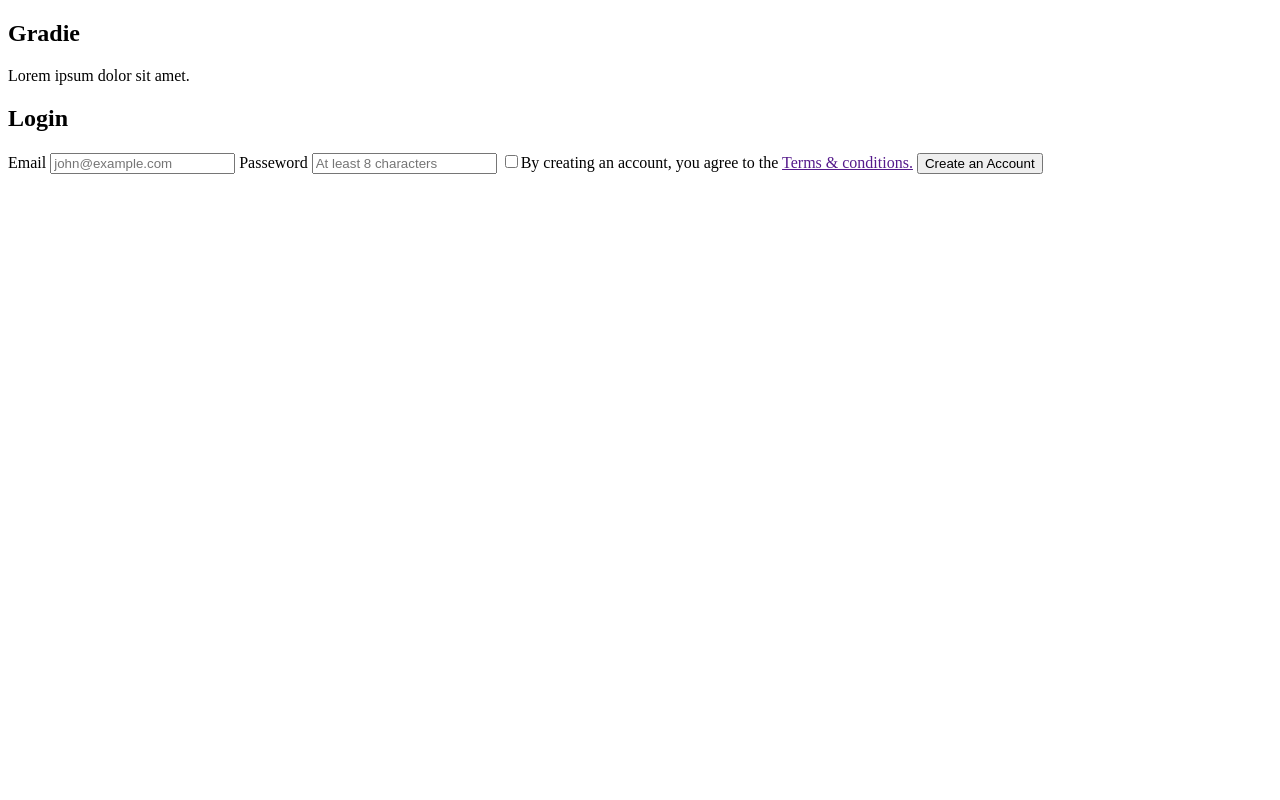
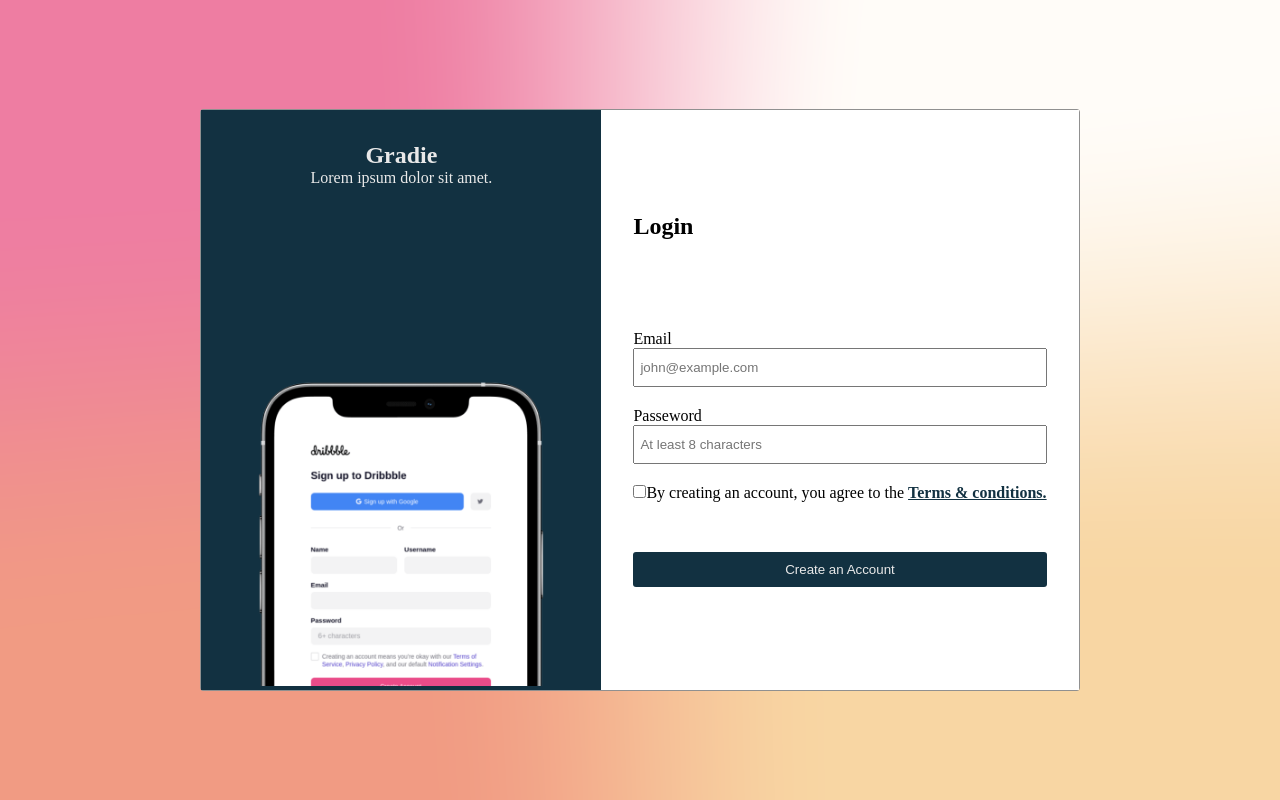
Before and after one commit to abidfz/signUpTemplate, a plain HTML site: page index.html in a window 1280 px wide. Drawn offline with Linux system fonts and the light colour scheme.

Commit message:
add style

```diff
--- a/index.html
+++ b/index.html
@@ -3,26 +3,35 @@
 <head>
     <meta charset="UTF-8">
     <meta name="viewport" content="width=device-width, initial-scale=1.0">
+    <link rel="stylesheet" href="style.css">
     <title>Sign up</title>
 </head>
 <body>
     <div class="container">
         <section class="card">
-            <div class="carde__img">
+            <div class="card__img">
                 <div class="card__img_title">
                     <h1>Gradie</h1>
                     <p>Lorem ipsum dolor sit amet.</p>
                 </div>
+          <div class="card__img_pic"><img src="assets/iPhone Mockup.png" alt=""></div>
+
             </div>
             <div class="card__form">
                 <h2>Login</h2>
                 <form action="">
-                    <label for="email">Email</label>
-                    <input type="text" id="email" placeholder="john@example.com">
-                    <label for="mtp">Passeword</label>
+                    <div class="form-groupe">
+                        <div><label for="email">Email</label></div>
+                        <input type="text" id="email" placeholder="john@example.com">
+                    </div>
+                    <div class="form-groupe">
+                        <div><label for="mtp">Passeword</label></div>
                     <input type="password" id="mtp" placeholder="At least 8 characters">
-                    <input type="checkbox" name="" id=""><span>By creating an account, you agree to the <a href="">Terms & conditions.</a></span>
-                    <input type="button" value="Create an Account">
+                    </div>
+                    <div>
+                        <input type="checkbox" name="" id=""><span>By creating an account, you agree to the <a href="">Terms & conditions.</a></span>
+                    </div>
+                   <div class="button"><input type="submit" value="Create an Account"></div>
                 </form>
             </div>
         </section>
--- a/style.css
+++ b/style.css
@@ -0,0 +1,87 @@
+:root{
+    --color-primary:rgb(18,49,65);
+    --color-secondary: rgb(233, 233, 233);
+    --color-tertiary:rgb(144, 144, 144);
+}
+
+*{
+    margin: 0;
+    padding: 0;
+    box-sizing: border-box;
+}
+a{
+    font-weight: bold;
+    color: var(--color-primary);
+}
+h1,h2{
+   /* margin: 20px 0; */
+}
+.container{
+    min-height: 100vh;
+    width: 100vw;
+    background: url('assets/Background.png') no-repeat center ;
+    background-size: cover;
+    z-index: -4;
+    display: flex;
+    justify-content: center;
+    align-items: center;
+}
+.card{
+    border: 1px solid var(--color-tertiary);
+    z-index: 5;
+    border-radius: 3px;
+    max-width: 900px;
+}
+.card__img_title{
+    padding-top: 2rem;
+}
+.card__img{
+    background-color: var(--color-primary);
+    color: var(--color-secondary);
+    text-align: center;
+}
+
+.card__img_pic img{
+    max-width: 400px;
+}
+.card__form{
+    background-color: white;
+    padding: 2rem 2rem;
+    display: flex;
+    flex-direction: column;
+    justify-content: space-evenly;
+}
+.form-groupe{
+    margin: 20px 0;
+}
+.form-groupe input{
+padding: 10px 5px;
+width: 100%;
+}
+.button input{
+    background-color: var(--color-primary);
+    color: var(--color-secondary);
+    margin-top: 50px;
+    padding: 10px 5px;
+    width: 100%;
+    border-radius: 3px;
+    border: none;
+
+}
+/* *********** */
+@media (max-width : 649px){
+
+}
+/* *********** */
+@media (min-width : 650px) and (max-width : 949px){
+
+}
+/* *********** */
+@media (min-width : 950px){
+    .card{
+        display: flex;
+        flex-direction: row;
+        align-items: stretch;
+
+    }
+}
```
Also changed, not shown: 1 other file.
